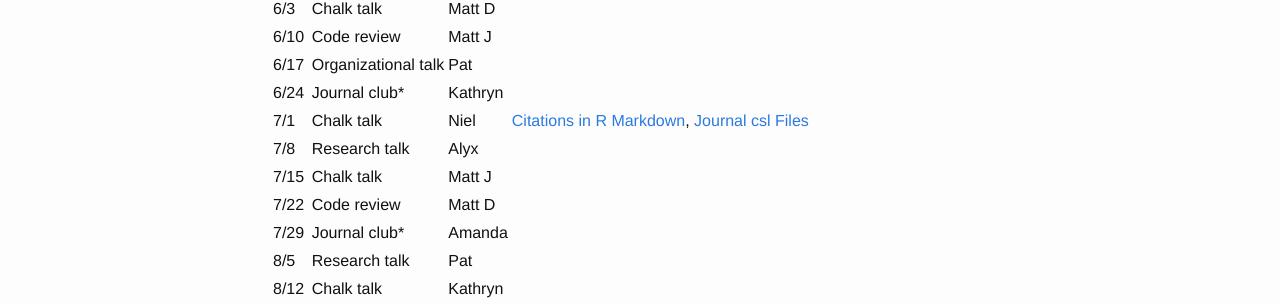
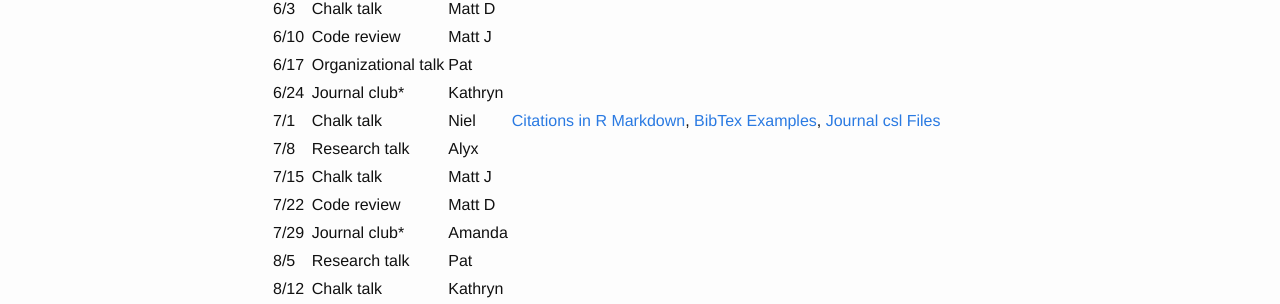
Before and after one commit to SchlossLab/schlosslab.github.io, a Jekyll site: the page built from schedule.md, in a window 1280 px wide. Shown: the part 1187-1491 px from the top of the page. Built offline with Jekyll 4.4.1, drawn with Linux system fonts in a browser that asks for light colours.

Commit message:
added bibtex reference

```diff
--- a/schedule.md
+++ b/schedule.md
@@ -52,7 +52,7 @@ want to share.
 | 6/10  | Code review      | Matt J     |   |
 | 6/17  | Organizational talk    | Pat     |   |
 | 6/24  | Journal club*    | Kathryn     |   |
-| 7/1   | Chalk talk       | Niel     | [Citations in R Markdown](http://rmarkdown.rstudio.com/authoring_bibliographies_and_citations.html), [Journal csl Files](https://github.com/citation-style-language/styles)  |
+| 7/1   | Chalk talk       | Niel     | [Citations in R Markdown](http://rmarkdown.rstudio.com/authoring_bibliographies_and_citations.html), [BibTex Examples](https://www.verbosus.com/bibtex-style-examples.html), [Journal csl Files](https://github.com/citation-style-language/styles)  |
 | 7/8   | Research talk    | Alyx      |   |
 | 7/15  | Chalk talk       | Matt J     |   |
 | 7/22  | Code review      | Matt D     |   |
```
